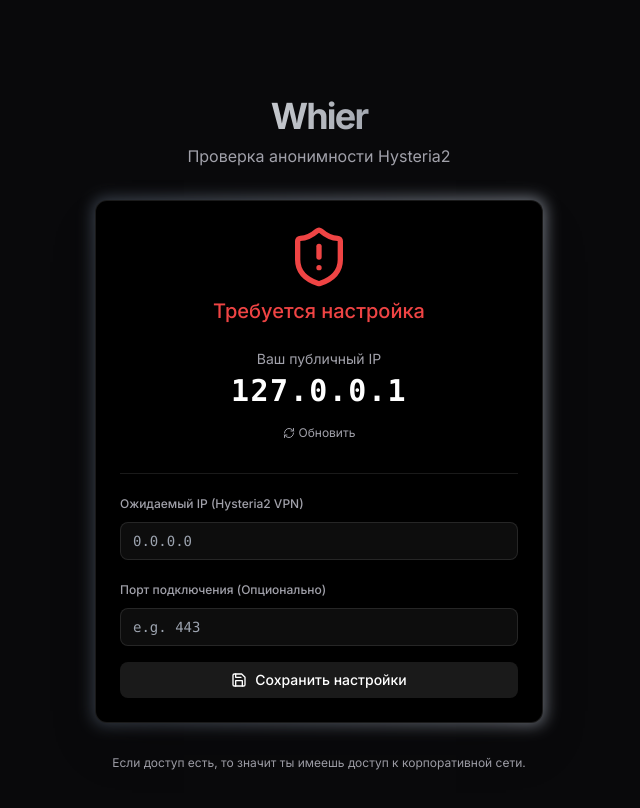
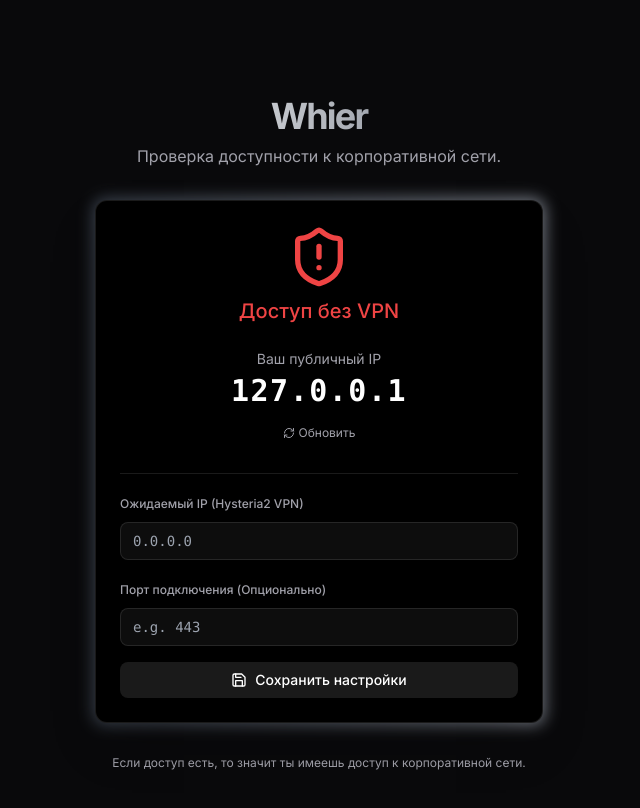
Before and after one commit to lessardstudio/localWhoer, a Next.js app: page / in a window 1280 px wide. Shown: the top 808 px of the page, without its empty margins (321-961 px from the left). Built offline with nearby package versions, Linux system fonts and the light colour scheme.

Commit message:
feat: add favicon and update status messages
- Add shield icon as favicon for the application
- Update status messages to reflect corporate network access checks

```diff
--- a/src/app/layout.tsx
+++ b/src/app/layout.tsx
@@ -7,6 +7,9 @@
 export const metadata: Metadata = {
   title: "Whier - IP Verifier",
   description: "Check your public IP and Hysteria2 connection status",
+  icons: {
+    icon: "/icon.svg",
+  },
 };
 
 export default function RootLayout({
--- a/src/app/page.tsx
+++ b/src/app/page.tsx
@@ -54,7 +54,7 @@
         <h1 className="text-4xl font-bold tracking-tighter bg-gradient-to-r from-white to-gray-500 bg-clip-text text-transparent">
           Whier
         </h1>
-        <p className="text-muted-foreground">Проверка анонимности Hysteria2</p>
+        <p className="text-muted-foreground">Проверка доступности к корпоративной сети.</p>
       </div>
 
       <div className="relative group">
@@ -78,7 +78,7 @@
               <div className="flex flex-col items-center text-red-500">
                 <ShieldAlert className="h-16 w-16 mb-2" />
                 <span className="text-xl font-medium">
-                  {isConfigured ? "Не защищено" : "Требуется настройка"}
+                  {isConfigured ? "Не защищено" : "Доступ без VPN"}
                 </span>
               </div>
             )}
```
Also changed, not shown: public/icon.svg (added).
